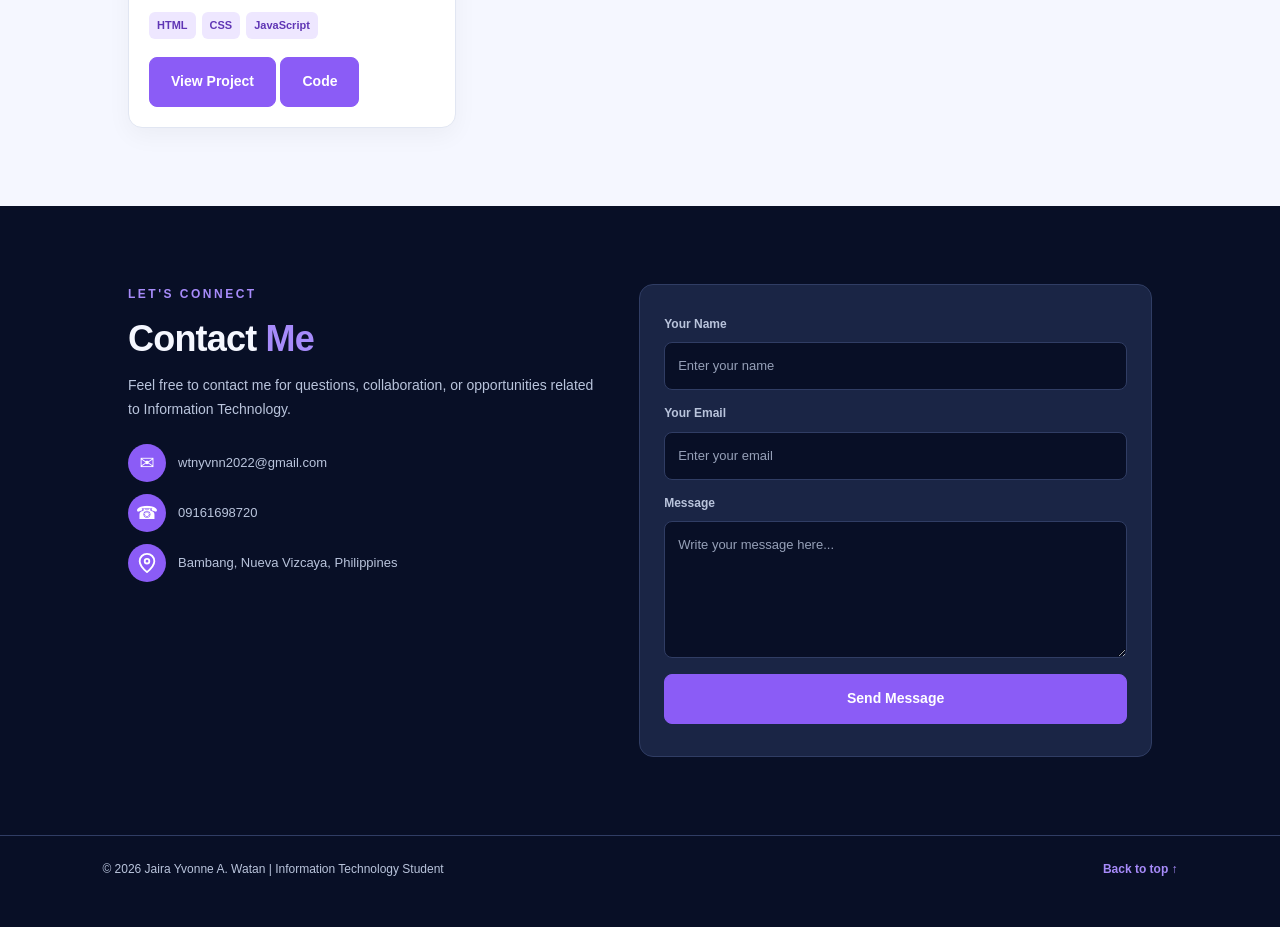
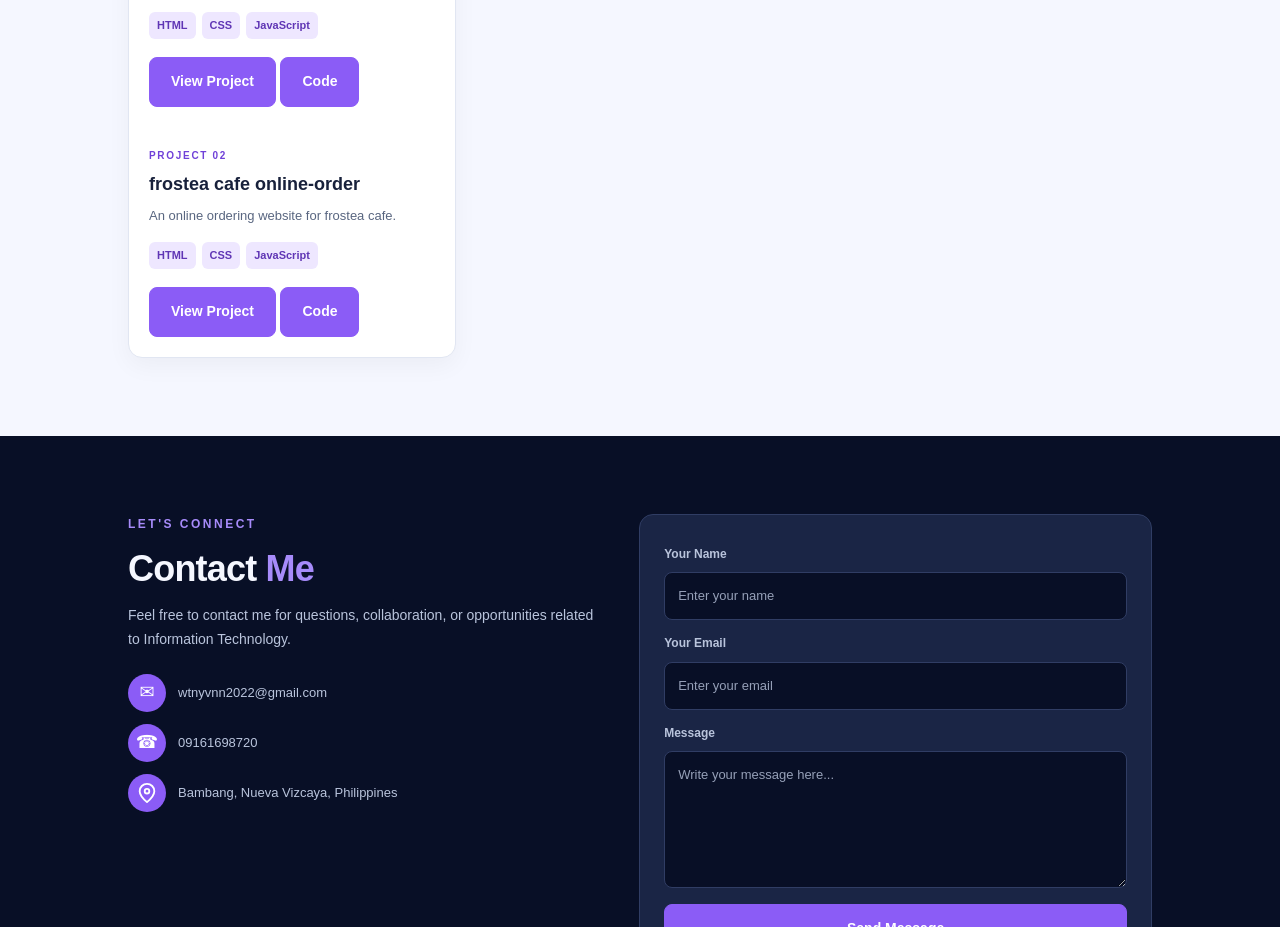
Before and after one commit to jairayvonne/jairayvonne.github.io, a plain HTML site: page index.html in a window 1280 px wide. Shown: the part 2188-3115 px from the top of the page. Before the commit the page ends 3090 px from the top, so only its background shows below. Drawn offline with Linux system fonts and the light colour scheme.

Commit message:
Update index.html

```diff
--- a/index.html
+++ b/index.html
@@ -179,6 +179,25 @@
                          <a href="https://github.com/jairayvonne/login-page" class="button secondary" target="_blank" rel="noopener noreferrer">Code
     </a>
                     </div>
+
+                    <div class="project-content">
+                        <p class="project-number">PROJECT 02</p>
+                        <h3>frostea cafe online-order</h3>
+                        <p>An online ordering website for frostea cafe.</p>
+
+                        <div class="tags">
+                            <span>HTML</span>
+                            <span>CSS</span>
+                            <span>JavaScript</span>
+                        </div>
+
+                       <a href="index.html" class="button" target="_blank" rel="noopener noreferrer">
+        View Project
+    </a>
+                         <a href="https://github.com/jairayvonne/frosteacafeonlineorder" class="button secondary" target="_blank" rel="noopener noreferrer">Code
+    </a>
+                    </div>
+
                 </article>
             </div>
         </section>
```
